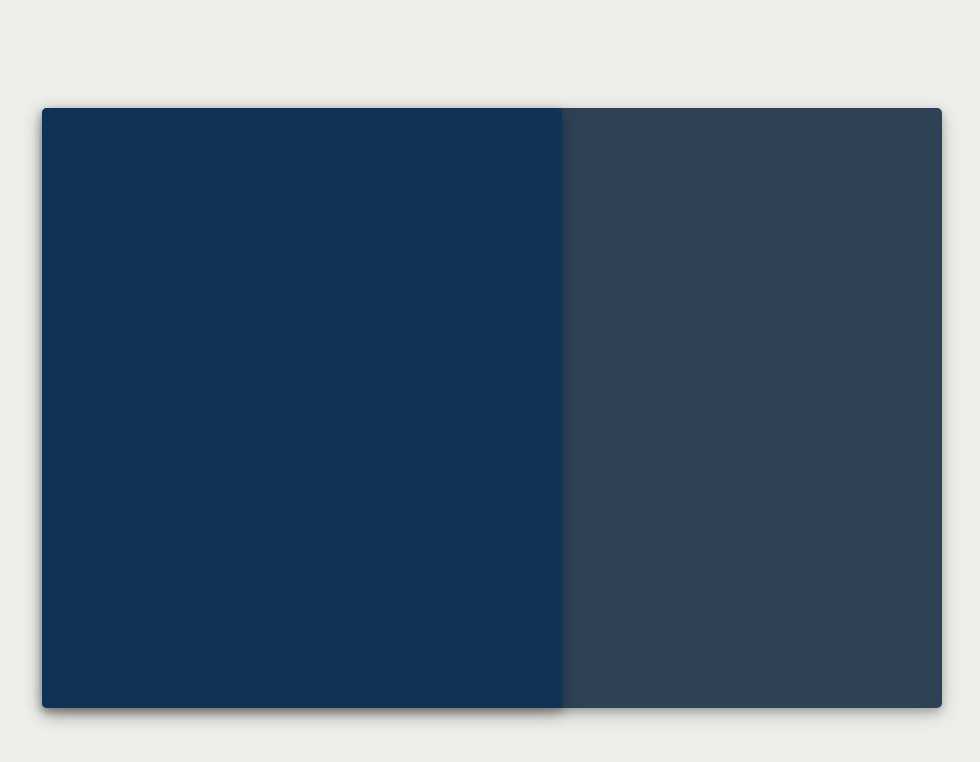
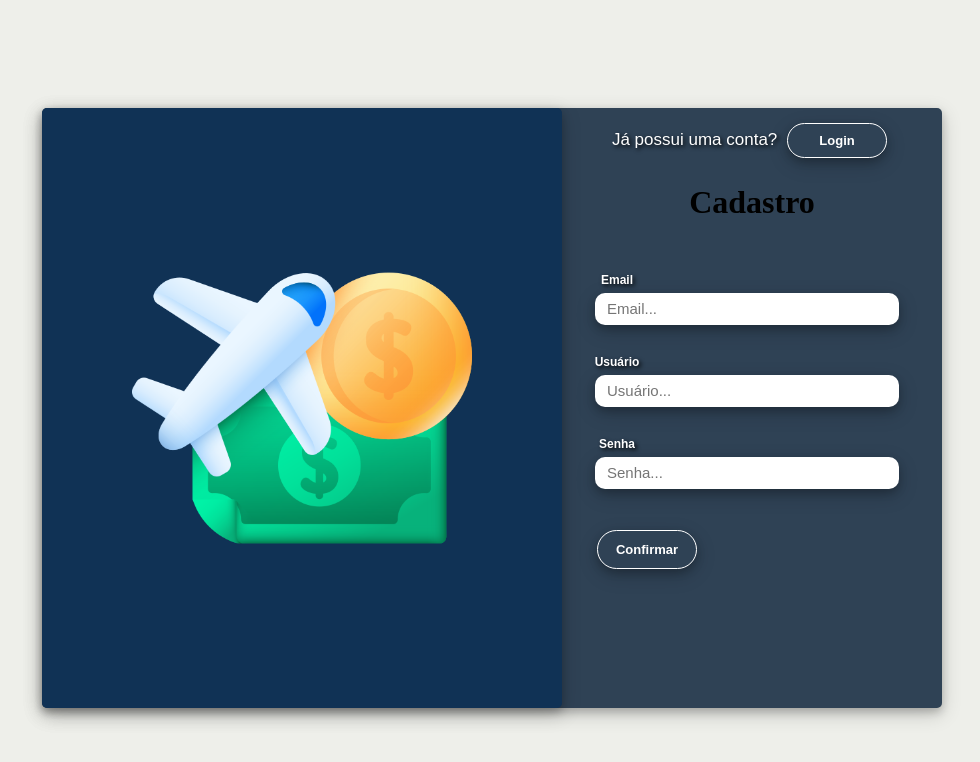
Before and after one commit to heitoryamamoto/Calculadora, a plain HTML site: page projetos/cadastro.html in a window 1280 px wide. Shown: the whole page, without its empty margins (148-1128 px from the left). Drawn offline with nearby package versions, Linux system fonts and the light colour scheme.

Commit message:
Update cadastro.html

```diff
--- a/projetos/cadastro.html
+++ b/projetos/cadastro.html
@@ -2,10 +2,10 @@
 <html lang="en">
 
 <head>
-    <meta charset="UTF-8">
-    <meta http-equiv="X-UA-Compatible" content="IE=edge">
-    <meta name="viewport" content="width=device-width, initial-scale=1.0">
-    <title>Calculadora</title>
+  <meta charset="UTF-8">
+  <meta http-equiv="X-UA-Compatible" content="IE=edge">
+  <meta name="viewport" content="width=device-width, initial-scale=1.0">
+  <title>Calculadora</title>
 </head>
 <script src="main.js"></script>
 <script src="mudarTela.js"></script>
@@ -17,10 +17,26 @@
   <div class="container">
     <div class="card" id="cardLogin">
       <div class="card" id="cardDuplo">
-
+        <img id="imagemLogin" src="imagem/pagamento.png" alt="" srcset="">
+      </div>
+      <div class="login">
+        <div class="cadastrar">
+          Já possui uma conta?
+          <button onclick="menu()" id="botaoCadastro">Login</button>
+        </div>
+        <h1 id="cadastro">Cadastro</h1>
+        <h4 id="usuario">Email</h4>
+        <input type="text" id="email" placeholder="Email...">
+        <h4 id="usuario">Usuário</h4>
+        <input type="text" id="usuario1" placeholder="Usuário...">
+        <h4 id="senha">Senha</h4>
+        <input type="password" id="senha1" placeholder="Senha...">
+        <br><br>
+        <button id="botaoEntrar" onclick="menuCadastro()">Confirmar</button>
       </div>
     </div>
   </div>
 
 </body>
+
 </html>
```
